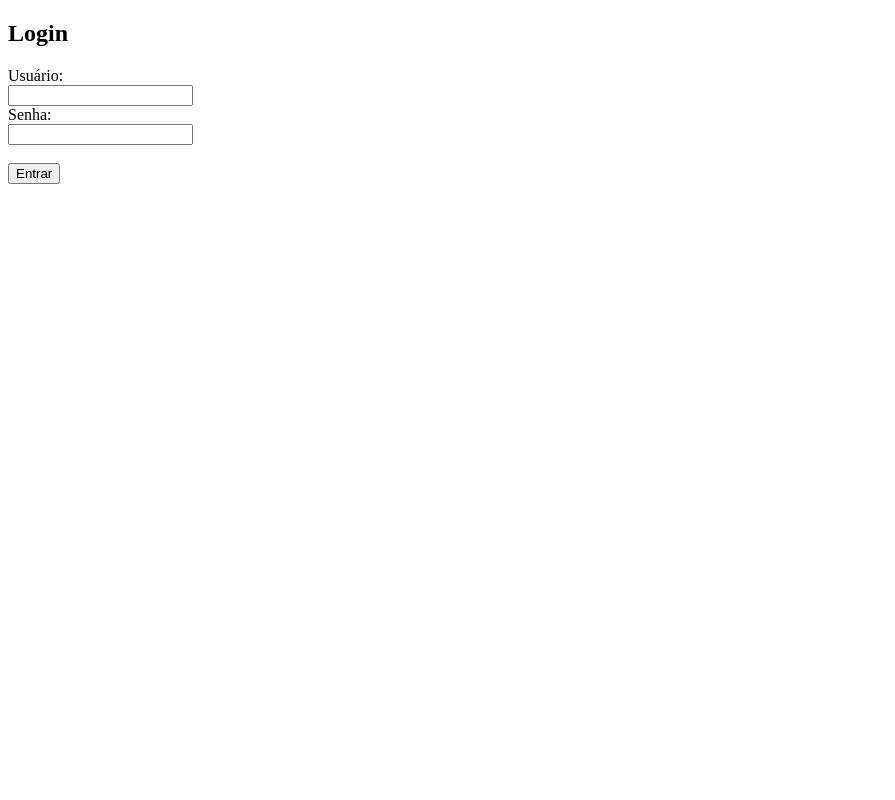
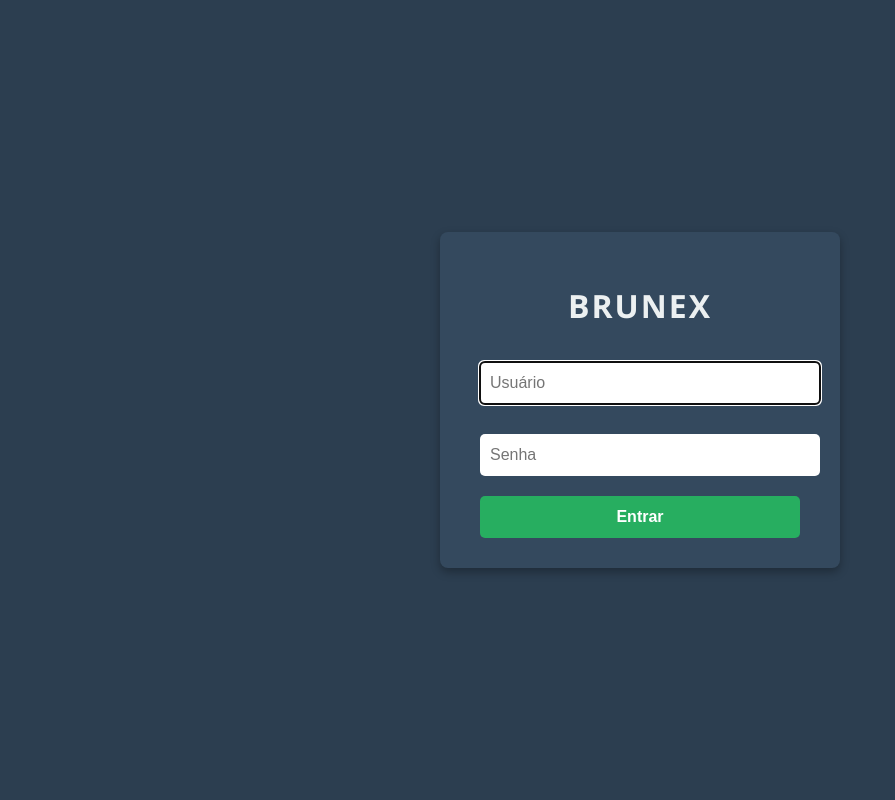
Before and after one commit to FFReis23/brunex, a Flask app: page /login in a window 1280 px wide. Shown: the whole page, without its empty margins (0-895 px from the left). Run offline with Flask 3, Linux system fonts and the light colour scheme.

Commit message:
Atualiza login.html

```diff
--- a/templates/login.html
+++ b/templates/login.html
@@ -1,20 +1,79 @@
 <!DOCTYPE html>
-<html>
-<head><title>Login</title></head>
+<html lang="pt-BR">
+<head>
+    <meta charset="UTF-8" />
+    <title>BRUNEX - Login</title>
+    <style>
+        body {
+            display: flex;
+            justify-content: center;
+            align-items: center;
+            height: 100vh;
+            background: #2c3e50;
+            font-family: 'Segoe UI', Tahoma, Geneva, Verdana, sans-serif;
+            margin: 0;
+            color: #ecf0f1;
+        }
+        .login-container {
+            background: #34495e;
+            padding: 30px 40px;
+            border-radius: 8px;
+            box-shadow: 0 4px 10px rgba(0,0,0,0.3);
+            width: 320px;
+            text-align: center;
+        }
+        h1 {
+            margin-bottom: 25px;
+            font-weight: 700;
+            letter-spacing: 2px;
+        }
+        input[type="text"],
+        input[type="password"] {
+            width: 100%;
+            padding: 12px 10px;
+            margin: 10px 0 20px;
+            border: none;
+            border-radius: 5px;
+            font-size: 16px;
+        }
+        button {
+            background: #27ae60;
+            border: none;
+            padding: 12px;
+            width: 100%;
+            border-radius: 5px;
+            color: white;
+            font-size: 16px;
+            cursor: pointer;
+            font-weight: 700;
+            transition: background 0.3s ease;
+        }
+        button:hover {
+            background: #2ecc71;
+        }
+        .flash {
+            margin-bottom: 15px;
+            font-weight: 600;
+        }
+        .flash.success { color: #2ecc71; }
+        .flash.danger { color: #e74c3c; }
+    </style>
+</head>
 <body>
-    <h2>Login</h2>
+    <div class="login-container">
+        <h1>BRUNEX</h1>
         {% with messages = get_flashed_messages(with_categories=true) %}
+            {% if messages %}
                 {% for category, message in messages %}
-        <p style="color: {% if category == 'danger' %}red{% elif category == 'success' %}green{% else %}black{% endif %}">{{ message }}</p>
+                    <div class="flash {{ category }}">{{ message }}</div>
                 {% endfor %}
+            {% endif %}
         {% endwith %}
-
-    <form method="POST">
-        Usuário:<br>
-        <input type="text" name="username" required><br>
-        Senha:<br>
-        <input type="password" name="senha" required><br><br>
+        <form method="POST" action="{{ url_for('login') }}">
+            <input type="text" name="username" placeholder="Usuário" required autofocus />
+            <input type="password" name="senha" placeholder="Senha" required />
             <button type="submit">Entrar</button>
         </form>
+    </div>
 </body>
 </html>
```
Lines whose indentation alone changed are shown as unchanged.
